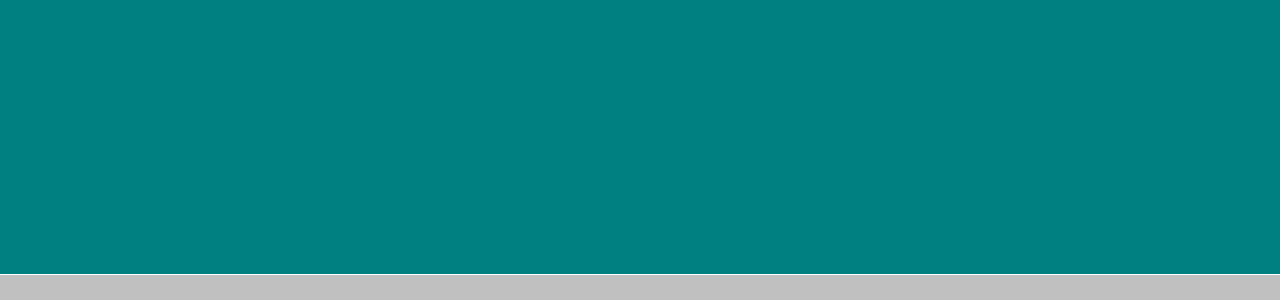
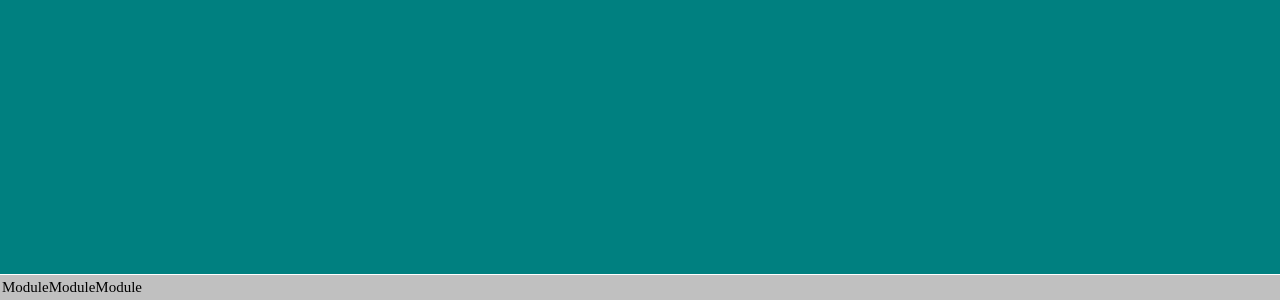
Before and after one commit to rpsloup/os-project, a React (Vite) app in the folder client/: page / in a window 1280 px wide. Shown: the part 500-800 px from the top of the page. Built offline with nearby package versions, Linux system fonts and the light colour scheme.

Commit message:
FE: Creating the base for the Taskbar Module component

```diff
--- a/client/src/components/Desktop/Desktop.component.tsx
+++ b/client/src/components/Desktop/Desktop.component.tsx
@@ -1,4 +1,5 @@
 import Taskbar from '../Taskbar';
+import TaskbarModule from '../TaskbarModule';
 
 import type { TaskbarPosition } from '../../typings/taskbarTypes';
 
@@ -14,7 +15,13 @@ const Desktop = ({
   taskbarPosition,
 }: IProps): JSX.Element => (
   <div className="desktop">
-    {showTaskbar ? <Taskbar position={taskbarPosition} /> : null}
+    {showTaskbar ? (
+      <Taskbar position={taskbarPosition}>
+        <TaskbarModule />
+        <TaskbarModule />
+        <TaskbarModule />
+      </Taskbar>
+    ) : null}
   </div>
 );
 
--- a/client/src/components/Taskbar/Taskbar.component.tsx
+++ b/client/src/components/Taskbar/Taskbar.component.tsx
@@ -4,10 +4,13 @@ import './Taskbar.styles.scss';
 
 interface IProps {
   position?: TaskbarPosition;
+  children?: React.ReactNode;
 }
 
-const Taskbar = ({ position }: IProps): JSX.Element => (
-  <div className={`taskbar${position ? ` taskbar--${position}` : ''}`} />
+const Taskbar = ({ position, children }: IProps): JSX.Element => (
+  <div className={`taskbar${position ? ` taskbar--${position}` : ''}`}>
+    {children ?? null}
+  </div>
 );
 
 export default Taskbar;
--- a/client/src/components/Taskbar/Taskbar.styles.scss
+++ b/client/src/components/Taskbar/Taskbar.styles.scss
@@ -2,10 +2,14 @@
   position: absolute;
   left: 0;
   bottom: 0;
+  display: flex;
+  align-items: center;
+  padding: 2px;
   width: 100%;
   height: 26px;
   background-color: #c0c0c0;
   border-top: 1px solid #fff;
+  overflow: hidden;
 
   &--top {
     bottom: unset;
--- /dev/null
+++ b/client/src/components/TaskbarModule/TaskbarModule.component.tsx
@@ -0,0 +1,5 @@
+const TaskbarModule = (): JSX.Element => (
+  <div className="taskbar-module">Module</div>
+);
+
+export default TaskbarModule;
--- /dev/null
+++ b/client/src/components/TaskbarModule/index.ts
@@ -0,0 +1,3 @@
+import TaskbarModule from './TaskbarModule.component';
+
+export default TaskbarModule;
```
